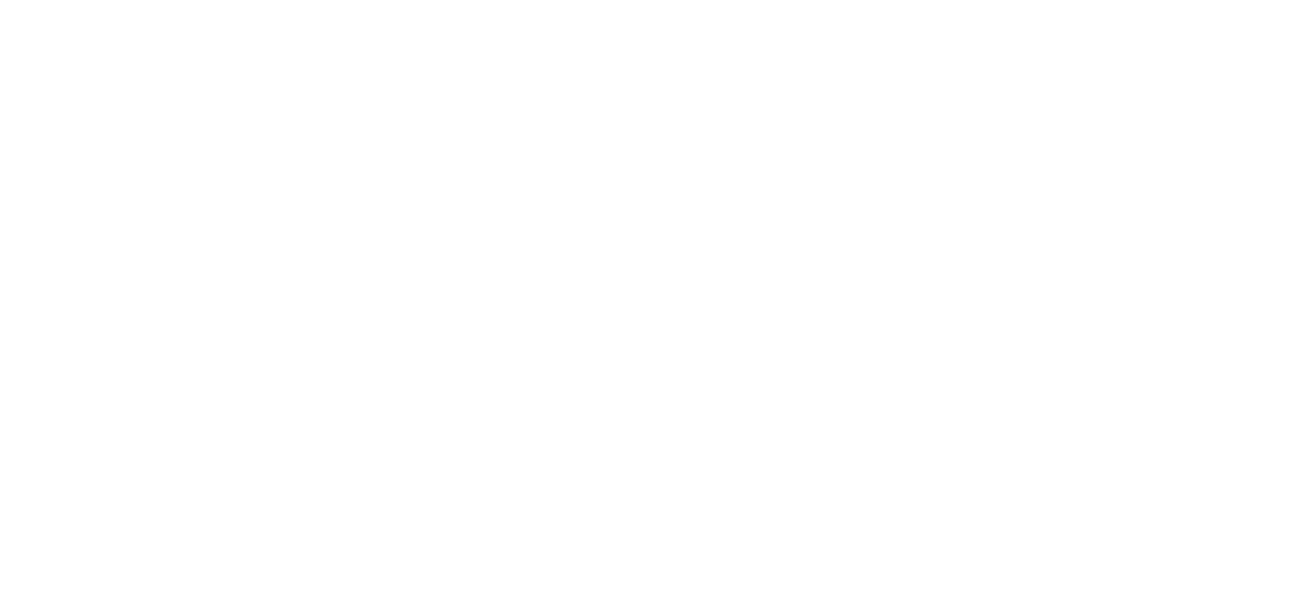
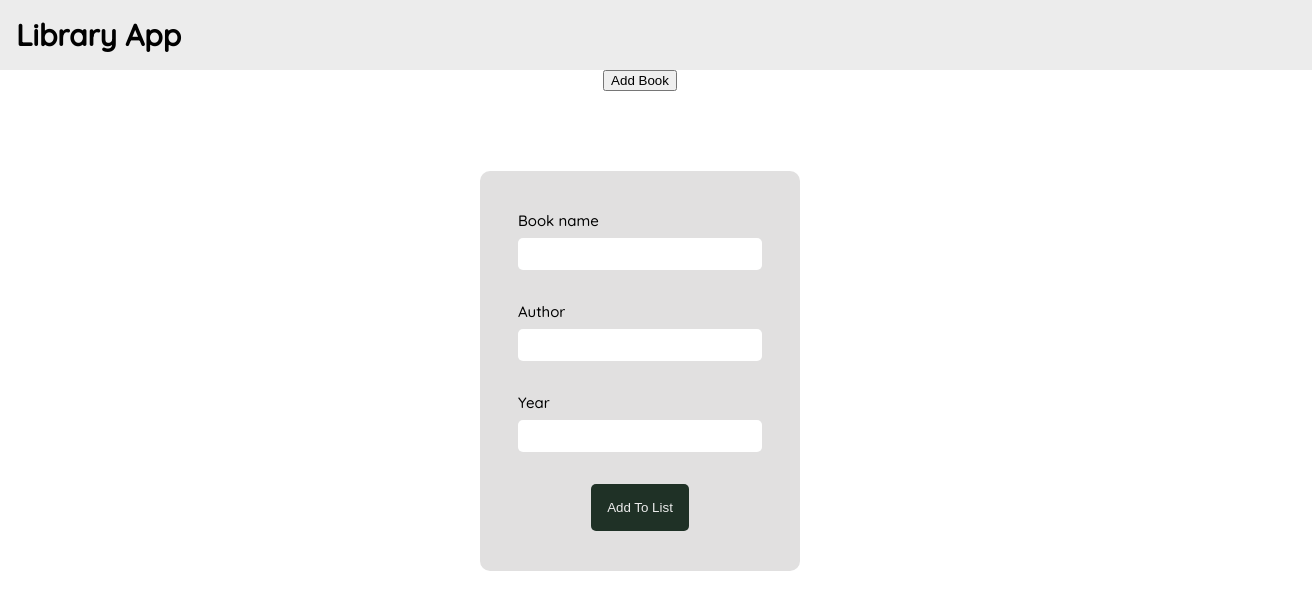
Before and after one commit to hieudku/LibraryWebApp, a plain HTML site: page index.html in a window 1280 px wide. Shown: the whole page, 1312 px wide, since content can reach past the window. Drawn offline with Linux system fonts and the light colour scheme.

Commit message:
Updated html, css
Added styles, boilerplate.

```diff
--- a/index.html
+++ b/index.html
@@ -5,9 +5,42 @@
     <meta name="viewport" content="width=device-width, initial-scale=1.0">
     <script src="script.js" defer></script>
     <link rel="stylesheet" href="style.css"/>
-    <title>Hangman 1.0</title>
+    <title>Library App</title>
 </head>
 <body>
+    <!--Header-->
+    <header>
+
+        <h1>Library App</h1>
+
+    </header>
+
+    <!--Show form button-->
+    <button id="showFormBtn">Add Book</button>
+
+    <!--Form start here (hidden)-->
+    <form>
+
+        <div class="formSection">
+            <label for="bkName">Book name</label>
+            <input type="text" id="bkName" name="bkName">
+        </div>
+
+        <div class="formSection">
+            <label for="bkAuthor">Author</label>
+            <input type="text" id="bkAuthor" name="bkAuthor">
+        </div>
+
+        <div class="formSection">
+            <label for="bkYear">Year</label>
+            <input type="text" id="bkYear" name="bkYear">
+        </div>
+
+        <button id="addTo">
+            Add To List
+        </button>
+    </form>
+
 
 </body>
 </html>
--- a/style.css
+++ b/style.css
@@ -0,0 +1,70 @@
+/*IMPORT FONT*/
+@import url('https://fonts.googleapis.com/css2?family=Quicksand:wght@500&display=swap');
+
+html {
+    margin: 0;
+}
+body {
+    font-family: 'Quicksand', sans-serif;
+    margin: 0;
+    font-size: 15px;
+    display: flex;
+    flex-direction: column;
+    justify-content: center;
+    align-items: center;
+}
+header {
+    display: flex;
+    flex-direction: column;
+    justify-content: center;
+    align-items: center;
+    text-align: center;
+    padding-left: 2rem;
+}
+h1 {
+    display: flex;
+    align-items: center;
+    background-color: #ececec;
+    padding: 1rem;
+    width: 100vw;
+    margin: 0;
+    text-align: center;
+}
+
+/*FORM*/
+form {
+    margin-top: 5rem;
+    background-color: #e1e0e0;
+    width: 20rem;
+    height: 25rem;
+    display: flex;
+    flex-direction: column;
+    align-items: center;
+    justify-content: center;
+    gap: 2rem;
+    border-radius: 10px;
+}
+.formSection {
+    display: flex;
+    flex-direction: column;
+    gap: 0.5rem;
+}
+input {
+    border-radius: 5px;
+    border: none;
+    height: 30px;
+    width: 15rem;
+}
+#addTo {
+    border: none;
+    background-color: #1f3126;
+    color: #ececec;
+    border-radius: 5px;
+    padding: 1rem;
+    cursor: pointer;
+    transition: ease-in-out 0.2s;
+}
+#addTo:hover {
+    transition: ease-in-out 0.2s;
+    background-color: #095626;
+}
```
